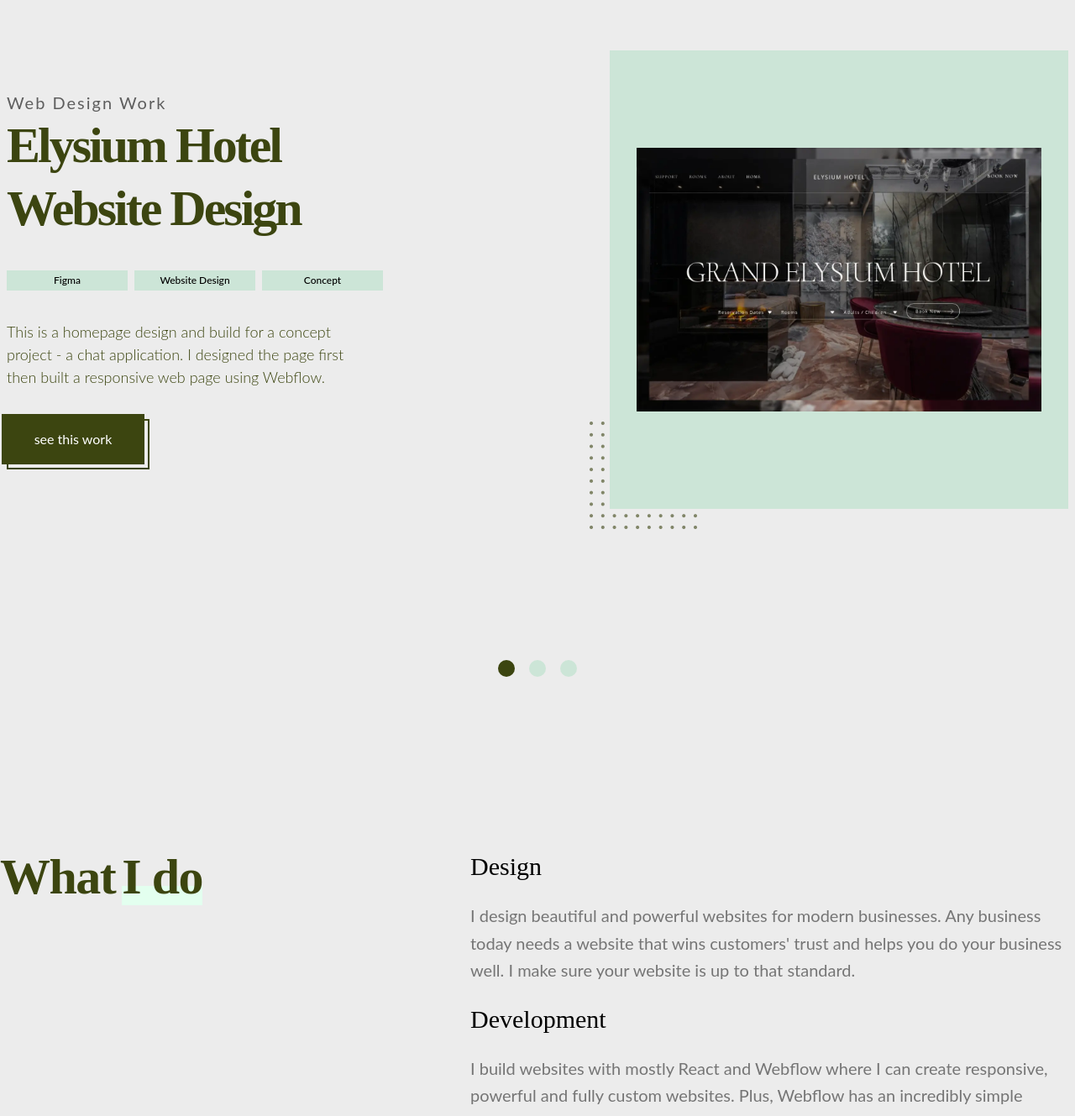
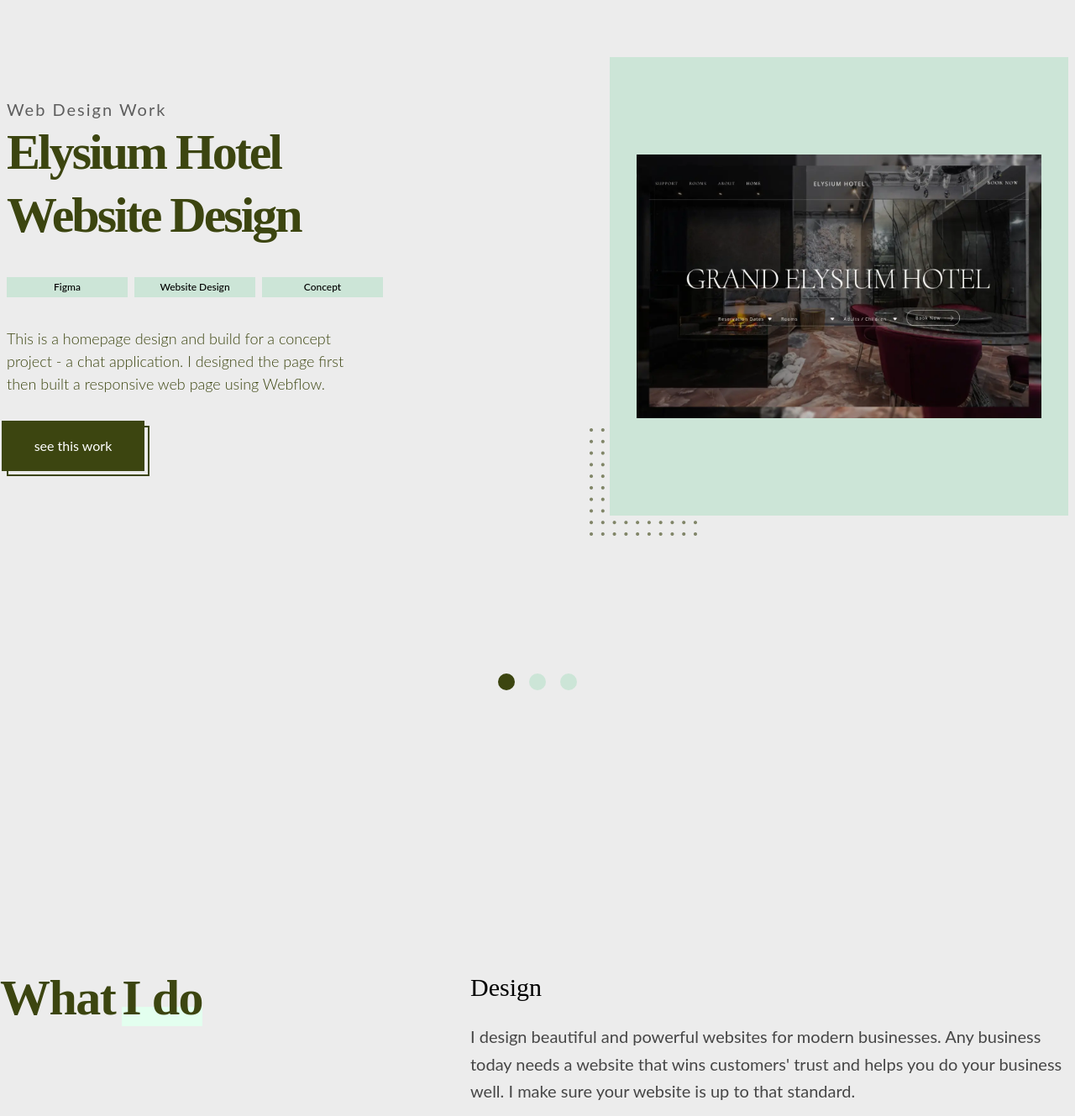
Before and after one commit to serin-gorkem/Portfolio, a React (Vite) app: page / in a window 1280 px wide. Shown: the part 1084-2413 px from the top of the page at 84% size. Built offline with nearby package versions, Linux system fonts and the light colour scheme.

Commit message:
style: What I do mobile padding increased, work section padding increased, general padding improvements, What I do section paragraphs opacity increased. fix: home page see my work CTA linked.

```diff
--- a/src/Landing.jsx
+++ b/src/Landing.jsx
@@ -19,7 +19,7 @@ const Landing = memo(function Landing() {
     <>
       <Home />
       <div className="flex w-full justify-center">
-        <ul className="my-24 sm:my-36 flex w-24 justify-evenly self-center sm:w-32">
+        <ul className=" sm:my-36 flex w-24 justify-evenly self-center sm:w-32">
           <li className="aspect-square w-3 rounded-full bg-secondary sm:w-5"></li>
           <li className="aspect-square w-3 rounded-full bg-primary sm:w-5"></li>
           <li className="aspect-square w-3 rounded-full bg-primary sm:w-5"></li>
@@ -27,7 +27,7 @@ const Landing = memo(function Landing() {
       </div>
       <Work />
       <div className="flex w-full justify-center">
-        <ul className="my-24 sm:my-36 flex w-24 justify-evenly self-center sm:w-32">
+        <ul className=" sm:my-36 flex w-24 justify-evenly self-center sm:w-32">
           <li className="aspect-square w-3 rounded-full bg-secondary sm:w-5"></li>
           <li className="aspect-square w-3 rounded-full bg-primary sm:w-5"></li>
           <li className="aspect-square w-3 rounded-full bg-primary sm:w-5"></li>
@@ -35,7 +35,7 @@ const Landing = memo(function Landing() {
       </div>
       <WhatIDo />
       <div className="flex w-full justify-center">
-        <ul className="my-24 sm:my-36 flex w-24 justify-evenly self-center sm:w-32">
+        <ul className=" sm:my-36 flex w-24 justify-evenly self-center sm:w-32">
           <li className="aspect-square w-3 rounded-full bg-secondary sm:w-5"></li>
           <li className="aspect-square w-3 rounded-full bg-primary sm:w-5"></li>
           <li className="aspect-square w-3 rounded-full bg-primary sm:w-5"></li>
--- a/src/sections/Home.jsx
+++ b/src/sections/Home.jsx
@@ -1,11 +1,13 @@
 import Navbar from "../components/Navbar";
 import Highlight from "../components/Highlight";
+import { HashLink as Link } from "react-router-hash-link";
+
 
 function Home() {
   return (
     <article
       id="home"
-      className="max-container relative m-2 sm:h-[calc(100vh-4rem)] h-[calc(100vh-1rem)] bg-primary sm:m-8"
+      className="max-container relative m-2 mb-24 sm:h-[calc(100vh-4rem)] h-[calc(100vh-1rem)] bg-primary sm:m-8"
     >
       {/* h-[calc(100vh-2rem)] 2rem = 32px witch is the length of margin top + bottom. Whole calculation to keep box centered. */}
       <Navbar isFooter={false} />
@@ -56,9 +58,11 @@ function Home() {
         </h2>
         <div className="relative h-[2.75rem] w-[8.625rem] border-2 border-secondary sm:h-[3.75rem] sm:w-[10.625rem]">
           {/* CTA Button with the animation logic of moving it on the x and y with transition */}
+          <Link smooth to="#work">
           <button className="h-[2.75rem] w-[8.625rem] -translate-x-2 -translate-y-2 bg-secondary font-lato text-xs text-white transition-all duration-500 hover:translate-x-0 hover:translate-y-0 sm:h-[3.75rem] sm:w-[10.625rem] sm:text-base">
             see my work
           </button>
+          </Link>
         </div>
       </main>
       {/* The SCROLL text with the animation
--- a/src/sections/WhatIDo.jsx
+++ b/src/sections/WhatIDo.jsx
@@ -1,7 +1,7 @@
 import Highlight from "../components/Highlight" ;
 function WhatIDo() {
   return (
-    <article id="whatIDo" className="max-container mx-2 flex items-center py-8 sm:py-16 sm:mx-8">
+    <article id="whatIDo" className="max-container py-24 sm:py-48 mx-2 flex items-center sm:mx-8">
       {/* <div className="flex h-8 w-full mb-32 justify-center">
         <ul className="mb-36 flex w-24 justify-evenly self-center sm:w-32">
           <li className="aspect-square w-3 rounded-full bg-primary sm:w-5"></li>
@@ -9,7 +9,7 @@ function WhatIDo() {
           <li className="aspect-square w-3 rounded-full bg-primary sm:w-5"></li>
         </ul>
       </div> */}
-      <section className="flex flex-col w-full justify-between gap-3 sm:gap-16 xl:flex-row">
+      <section className="flex flex-col w-full justify-between gap-8 sm:gap-16 xl:flex-row">
         <div className="flex gap-1 sm:h-16 sm:gap-2">
           <h1 className="font-playfair text-4xl font-extrabold tracking-tight text-secondary sm:text-6xl">
             What
@@ -29,7 +29,7 @@ function WhatIDo() {
             <h1 className="pb-3 font-playfair text-xl font-light sm:pb-6 sm:text-3xl">
               Design
             </h1>
-            <p className="font-lato leading-relaxed sm:leading-relaxed tracking-[%2] opacity-50 sm:w-[45rem] sm:text-xl">
+            <p className="font-lato leading-relaxed sm:leading-relaxed tracking-[%2] opacity-70 sm:w-[45rem] sm:text-xl">
               I design beautiful and powerful websites for modern businesses.
               Any business today needs a website that wins customers&#39; trust
               and helps you do your business well. I make sure your website is
@@ -40,7 +40,7 @@ function WhatIDo() {
             <h1 className="pb-3 font-playfair text-xl font-light sm:pb-6 sm:text-3xl">
               Development
             </h1>
-            <p className="font-lato leading-relaxed sm:leading-relaxed tracking-[%2] opacity-50 sm:w-[45rem] sm:text-xl">
+            <p className="font-lato leading-relaxed sm:leading-relaxed tracking-[%2] opacity-70 sm:w-[45rem] sm:text-xl">
               I build websites with mostly React and Webflow where I can create
               responsive, powerful and fully custom websites. Plus, Webflow has
               an incredibly simple Content Editor for you and your team to edit
--- a/src/sections/Work.jsx
+++ b/src/sections/Work.jsx
@@ -1,6 +1,6 @@
 function Work() {
   return (
-    <article id="work" className="max-container flex flex-col relative sm:mx-8">
+    <article id="work" className="max-container py-24 sm:py-2 flex flex-col relative sm:mx-8">
       {/* Outer div */}
       <section className="flex px-2 flex-col items-center justify-between xl:flex-row">
         {/* Left - Top div */}
```
